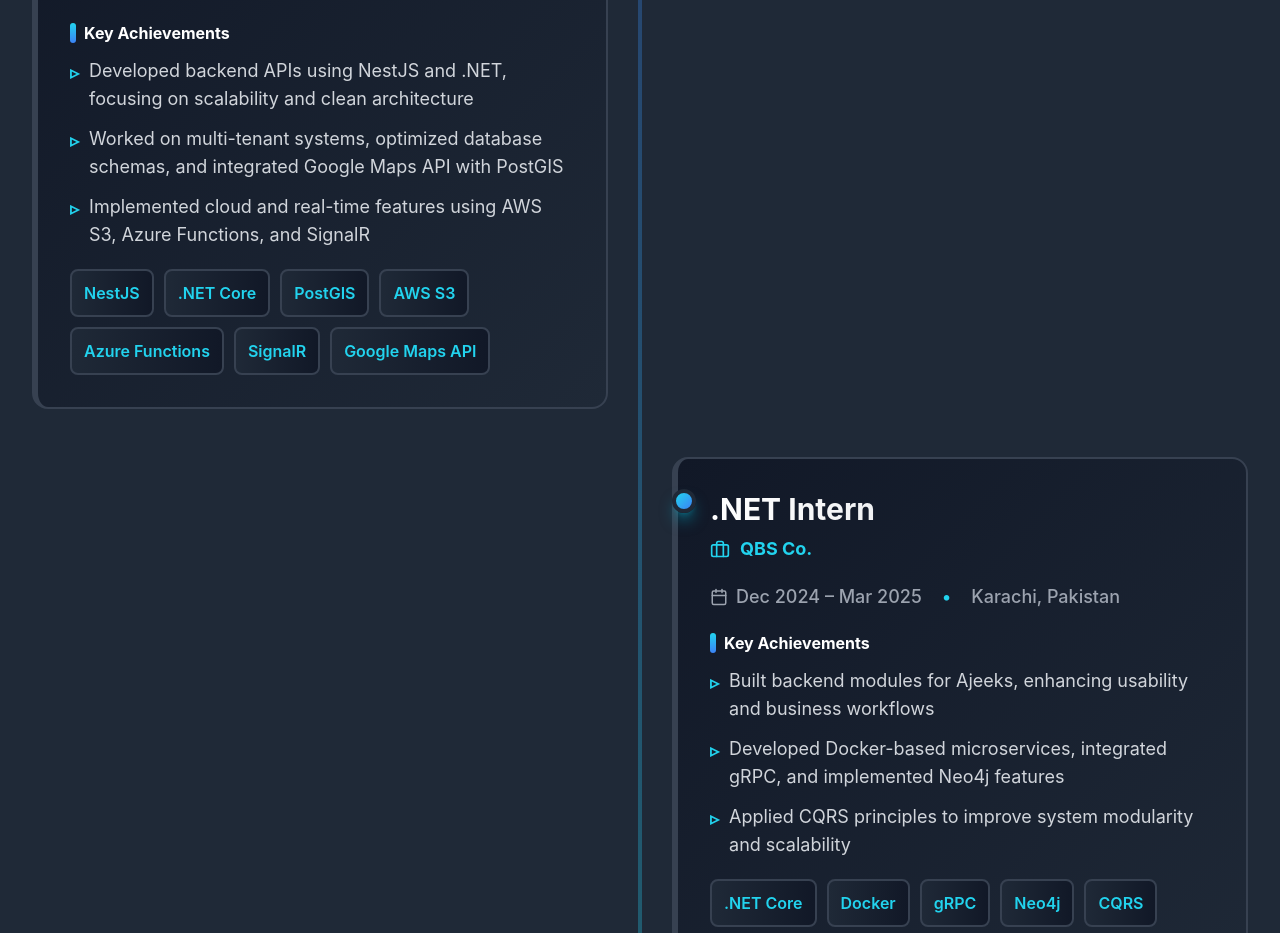
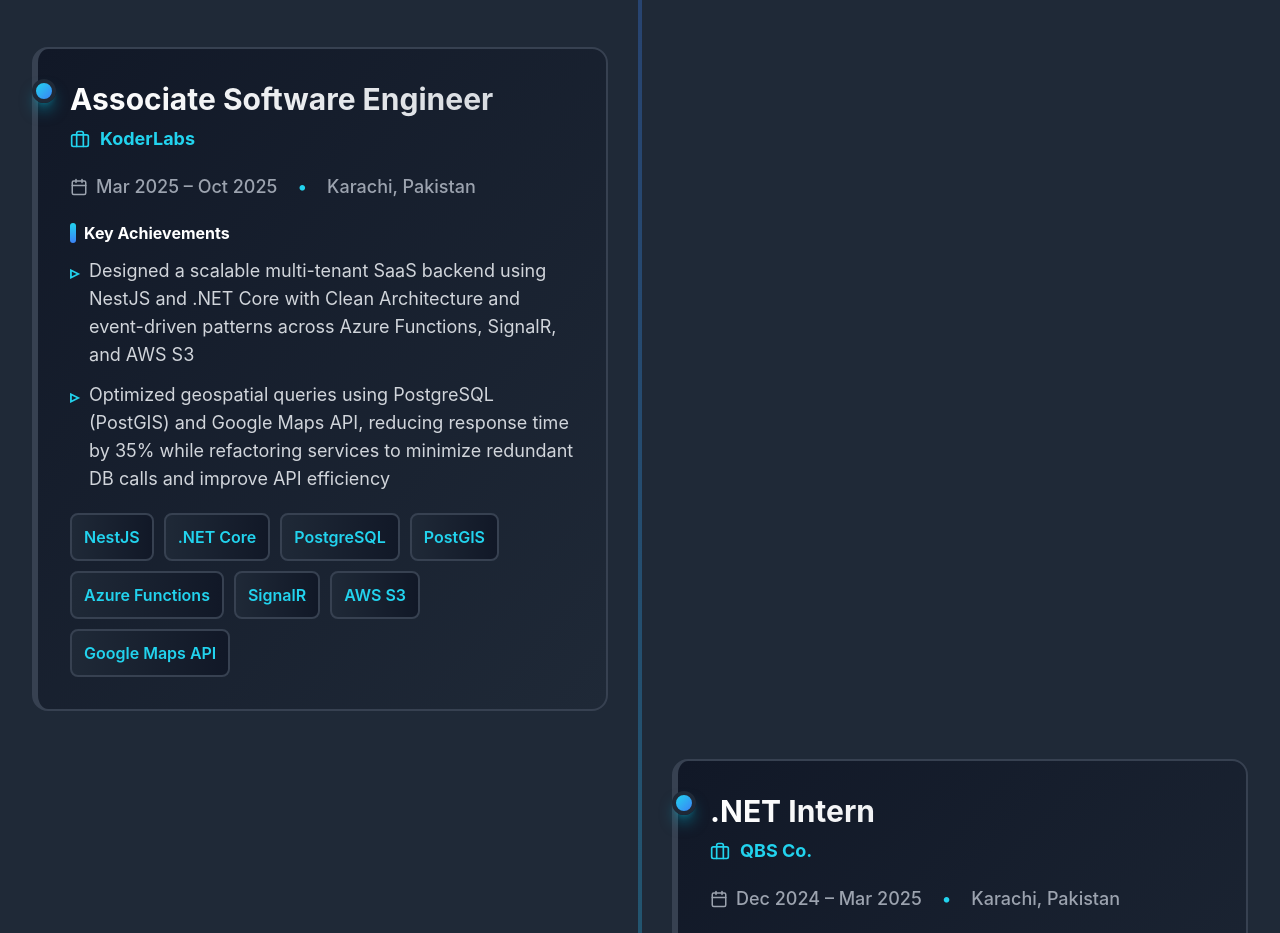
Before and after one commit to Muhammad-Taqi-Dev/DevFolioX, a Next.js app: page / in a window 1280 px wide. Shown: the part 3441-4374 px from the top of the page. Built offline with nearby package versions, Linux system fonts and the light colour scheme.

Commit message:
Enhance Experience, Projects, and Skills sections with updated achievements, technologies, and project descriptions; revise resume for clarity and focus on backend engineering.

```diff
--- a/components/sections/Experience.tsx
+++ b/components/sections/Experience.tsx
@@ -12,11 +12,11 @@
       period: 'Feb 2026 – Present',
       location: 'Karachi, Pakistan',
       achievements: [
-        'Developing platform modules for VersEye, including IAM Console, Analytics Dashboard (9 KPIs), and Model Management',
-        'Building frontend systems with Next.js in a Monorepo and integrating APIs from backend services',
+        'Developed the modular VersEye platform in Next.js, delivering IAM, KPI dashboards, Model Management, and Region/Camera/CCTV workflows, reducing enterprise onboarding time by 40%',
+        'Built a frontend integration layer for 10+ backend services with JWT authentication and Redis caching for real-time NVR/DVR streams, improving scalability and reducing database load',
         'Collaborating across teams to deliver enterprise-grade full-stack features',
       ],
-      technologies: ['Next.js', 'Monorepo', 'TypeScript', 'API Integration'],
+      technologies: ['Next.js', 'TypeScript', 'Monorepo', 'JWT/OAuth2', 'Redis'],
       color: 'cyan',
     },
     {
@@ -29,7 +29,7 @@
         'Implemented RBAC and User Management modules in Next.js for Project VersEye, ensuring secure and maintainable access control',
         'Developed backend services in NestJS for the Ajeeks platform, including a production-ready WhatsApp Service for automated workflows',
       ],
-      technologies: ['.NET Core', 'NestJS', 'Next.js', 'RBAC'],
+      technologies: ['.NET Core', 'NestJS', 'Next.js', 'JWT/OAuth2', 'RBAC'],
       color: 'cyan',
     },
     {
@@ -38,11 +38,10 @@
       period: 'Mar 2025 – Oct 2025',
       location: 'Karachi, Pakistan',
       achievements: [
-        'Developed backend APIs using NestJS and .NET, focusing on scalability and clean architecture',
-        'Worked on multi-tenant systems, optimized database schemas, and integrated Google Maps API with PostGIS',
-        'Implemented cloud and real-time features using AWS S3, Azure Functions, and SignalR',
+        'Designed a scalable multi-tenant SaaS backend using NestJS and .NET Core with Clean Architecture and event-driven patterns across Azure Functions, SignalR, and AWS S3',
+        'Optimized geospatial queries using PostgreSQL (PostGIS) and Google Maps API, reducing response time by 35% while refactoring services to minimize redundant DB calls and improve API efficiency',
       ],
-      technologies: ['NestJS', '.NET Core', 'PostGIS', 'AWS S3', 'Azure Functions', 'SignalR', 'Google Maps API'],
+      technologies: ['NestJS', '.NET Core', 'PostgreSQL', 'PostGIS', 'Azure Functions', 'SignalR', 'AWS S3', 'Google Maps API'],
       color: 'blue',
     },
     {
@@ -51,11 +50,10 @@
       period: 'Dec 2024 – Mar 2025',
       location: 'Karachi, Pakistan',
       achievements: [
-        'Built backend modules for Ajeeks, enhancing usability and business workflows',
-        'Developed Docker-based microservices, integrated gRPC, and implemented Neo4j features',
-        'Applied CQRS principles to improve system modularity and scalability',
+        'Built distributed microservices using Docker, gRPC, and CQRS, delivering Workspace Management, Live Monitoring, and Employee Tracking modules with 25% improved inter-service performance',
+        'Independently developed Product and SLA services for Ajeeks; implemented OAuth2 authentication with 2FA and a Neo4j-based recommendation engine with WhatsApp automation using multi-hop graph traversal',
       ],
-      technologies: ['.NET Core', 'Docker', 'gRPC', 'Neo4j', 'CQRS', 'Microservices'],
+      technologies: ['.NET Core', 'Docker', 'gRPC', 'Neo4j', 'CQRS', 'Microservices', 'OAuth2', '2FA'],
       color: 'cyan',
     },
   ];
--- a/components/sections/Projects.tsx
+++ b/components/sections/Projects.tsx
@@ -6,6 +6,22 @@
 
 const Projects = () => {
   const projects = [
+    {
+      title: 'VersEye',
+      subtitle: 'Enterprise AI-Powered Workforce Intelligence Platform',
+      period: 'Feb 2026 – Present',
+      description:
+        'Built an enterprise AI-powered workforce intelligence platform to streamline identity, monitoring, and video management workflows.',
+      features: [
+        'Reduced enterprise onboarding time by 40% by delivering IAM Console with RBAC, Employee KPI Dashboard with 9 real-time metrics, and a Model Management review panel.',
+        'Built a Next.js monorepo frontend integrating 10+ RESTful API endpoints across distributed microservices with JWT authentication and role-based authorization.',
+        'Implemented Redis caching for NVR/DVR device and stream metadata, reducing repeated database calls and improving real-time monitoring response time.',
+      ],
+      technologies: ['Next.js', 'NestJS', 'TypeScript', 'PostgreSQL', 'Docker', 'REST APIs', 'RBAC', 'JWT', 'Redis'],
+      live: 'http://163.61.91.33:32406/login',
+      featured: true,
+      isCompanyProject: true,
+    },
     {
       title: 'Ajeek-KSA',
       subtitle: 'Service Technology Platform',
@@ -26,12 +42,12 @@
       subtitle: 'Smart Personal Finance Management System',
       period: 'May 2025 – Present',
       description:
-        'Problem: Manual expense tracking wastes time and lacks insights. Built AI-powered platform delivering real-time financial intelligence.',
+        'Built an AI-powered personal finance platform to automate expense tracking and budgeting.',
       features: [
-        'Challenge: Manual categorization errors. Solution: Implemented HuggingFace AI model achieving 92% accuracy in expense classification',
-        'Challenge: Scalability needs. Solution: Architected NestJS backend with PostgreSQL handling 10K+ transactions efficiently',
+        'Designed a scalable backend using NestJS and PostgreSQL with REST APIs for real-time transaction processing and finance tracking.',
+        'Integrated Flask-based ML microservices with Sentence-BERT and anomaly detection, achieving 90% categorization accuracy on mixed English/Roman-Urdu inputs and enabling real-time overspending alerts via email.',
       ],
-      technologies: ['NestJS', 'Angular 19', 'PostgreSQL', 'JWT', 'AI/ML', 'Azure', 'Vercel', 'Render'],
+      technologies: ['NestJS', 'PostgreSQL', 'Flask', 'Sentence-BERT', 'NLP', 'Angular 19', 'JWT', 'Azure', 'Vercel', 'Render'],
       github: 'https://github.com/Muhammad-Taqi-Dev/TrackWise',
       live: 'https://track-wise2.vercel.app/home',
       featured: true,
--- a/components/sections/Skills.tsx
+++ b/components/sections/Skills.tsx
@@ -5,19 +5,21 @@
   SiPython,
   SiTypescript,
   SiJavascript,
-  SiCplusplus,
+  SiSharp,
   SiDotnet,
   SiNestjs,
   SiFlask,
-  SiReact,
-  SiAngular,
+  SiNextdotjs,
   SiPostgresql,
   SiMysql,
-  SiMongodb,
+  SiNeo4J,
+  SiRedis,
   SiDocker,
   SiAmazon,
   SiGit,
   SiPostman,
+  SiSwagger,
+  SiJest,
 } from 'react-icons/si';
 import { FiServer, FiDatabase, FiTool, FiCode, FiCloud } from 'react-icons/fi';
 import SectionWrapper from '../SectionWrapper';
@@ -25,54 +27,66 @@
 const Skills = () => {
   const skillCategories = [
     {
-      title: 'Languages',
+      title: 'Backend Engineering',
       icon: FiServer,
       color: 'cyan',
       skills: [
-        { name: 'Python', icon: SiPython },
-        { name: 'TypeScript', icon: SiTypescript },
-        { name: 'JavaScript', icon: SiJavascript },
-        { name: 'C#', icon: FiCode },
-        { name: 'C++', icon: SiCplusplus },
+        { name: 'NestJS', icon: SiNestjs },
+        { name: '.NET Core', icon: SiDotnet },
+        { name: 'Flask', icon: SiFlask },
+        { name: 'RESTful APIs', icon: FiServer },
+        { name: 'gRPC', icon: FiServer },
+        { name: 'GraphQL', icon: FiServer },
+        { name: 'Microservices', icon: FiServer },
+        { name: 'CQRS', icon: FiServer },
+        { name: 'Clean Architecture', icon: FiServer },
+        { name: 'JWT/OAuth2', icon: FiServer },
       ],
     },
     {
-      title: 'Frameworks & Libraries',
+      title: 'Languages & Frontend',
       icon: FiTool,
       color: 'blue',
       skills: [
-        { name: '.NET Core', icon: SiDotnet},
-        { name: 'NestJS', icon: SiNestjs},
-        { name: 'Flask', icon: SiFlask},
-        { name: 'ReactJS', icon: SiReact},
-        { name: 'Angular', icon: SiAngular},
-        { name: 'NextJS', icon: SiReact},
+        { name: 'Next.js', icon: SiNextdotjs },
+        { name: 'TypeScript', icon: SiTypescript },
+        { name: 'JavaScript', icon: SiJavascript },
+        { name: 'Python', icon: SiPython },
+        { name: 'C#', icon: SiSharp },
       ],
     },
     {
-      title: 'Databases & DevOps',
+      title: 'Data Platforms & Cloud',
       icon: FiDatabase,
       color: 'purple',
       skills: [
         { name: 'PostgreSQL', icon: SiPostgresql },
+        { name: 'PostGIS', icon: FiDatabase },
         { name: 'MySQL', icon: SiMysql },
-        { name: 'MongoDB', icon: SiMongodb },
+        { name: 'Neo4j', icon: SiNeo4J },
+        { name: 'Redis', icon: SiRedis },
         { name: 'Docker', icon: SiDocker },
-        { name: 'AWS', icon: SiAmazon },
-        { name: 'Azure', icon: FiCloud },
+        { name: 'AWS S3', icon: SiAmazon },
+        { name: 'Azure Functions', icon: FiCloud },
+        { name: 'Azure SignalR', icon: FiCloud },
+        { name: 'Azure PostgreSQL', icon: FiCloud },
+        { name: 'CI/CD', icon: FiCloud },
       ],
     },
     {
-      title: 'Tools & Others',
+      title: 'Engineering Tools & Practices',
       icon: FiTool,
       color: 'green',
       skills: [
+        { name: 'NLP', icon: FiTool },
+        { name: 'ML Integration', icon: FiTool },
+        { name: 'Jest', icon: SiJest },
+        { name: 'Unit & Integration Testing', icon: FiTool },
+        { name: 'System Design', icon: FiTool },
+        { name: 'Agile/Scrum', icon: FiTool },
         { name: 'Git', icon: SiGit },
         { name: 'Postman', icon: SiPostman },
-        { name: 'REST APIs' },
-        { name: 'gRPC' },
-        { name: 'Microservices' },
-        { name: 'Clean Architecture' },
+        { name: 'Swagger', icon: SiSwagger },
       ],
     },
   ];
```
Also changed, not shown: 1 other file (tests, documents, lock files or other folders).
